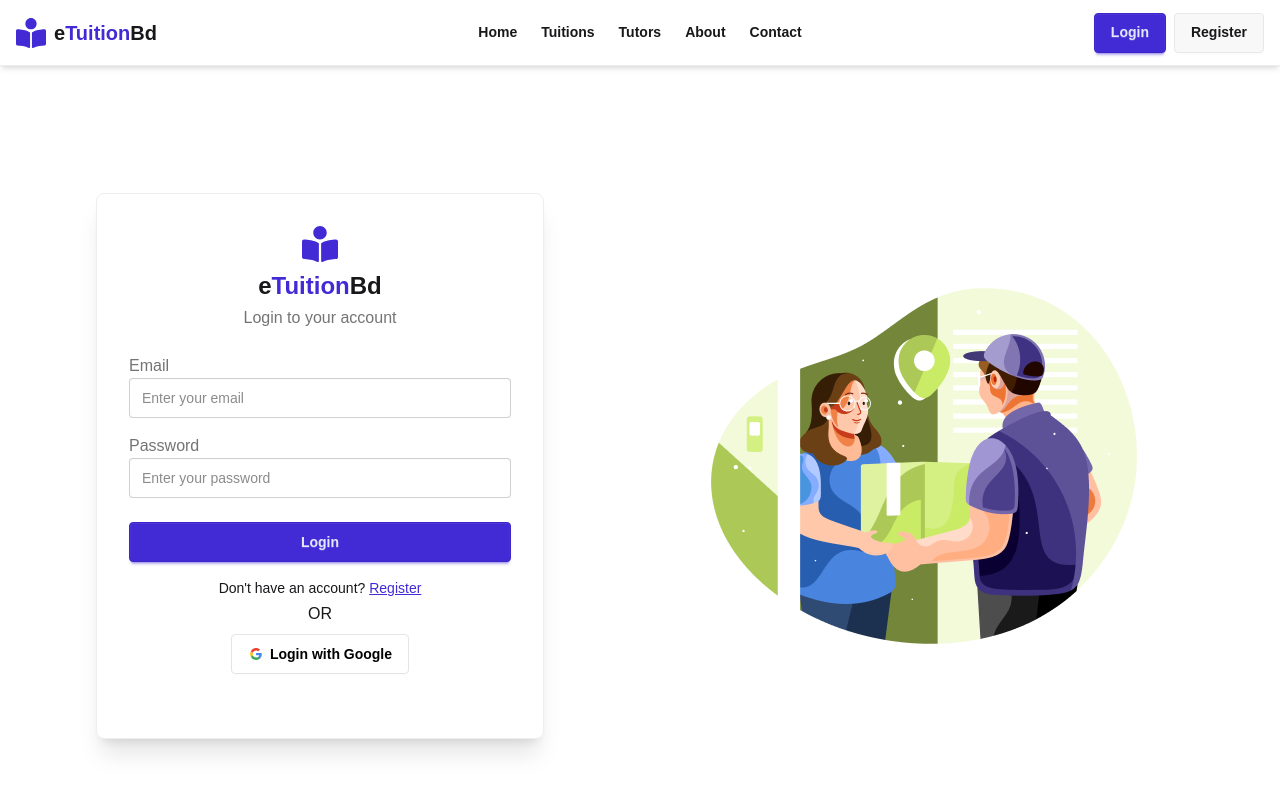
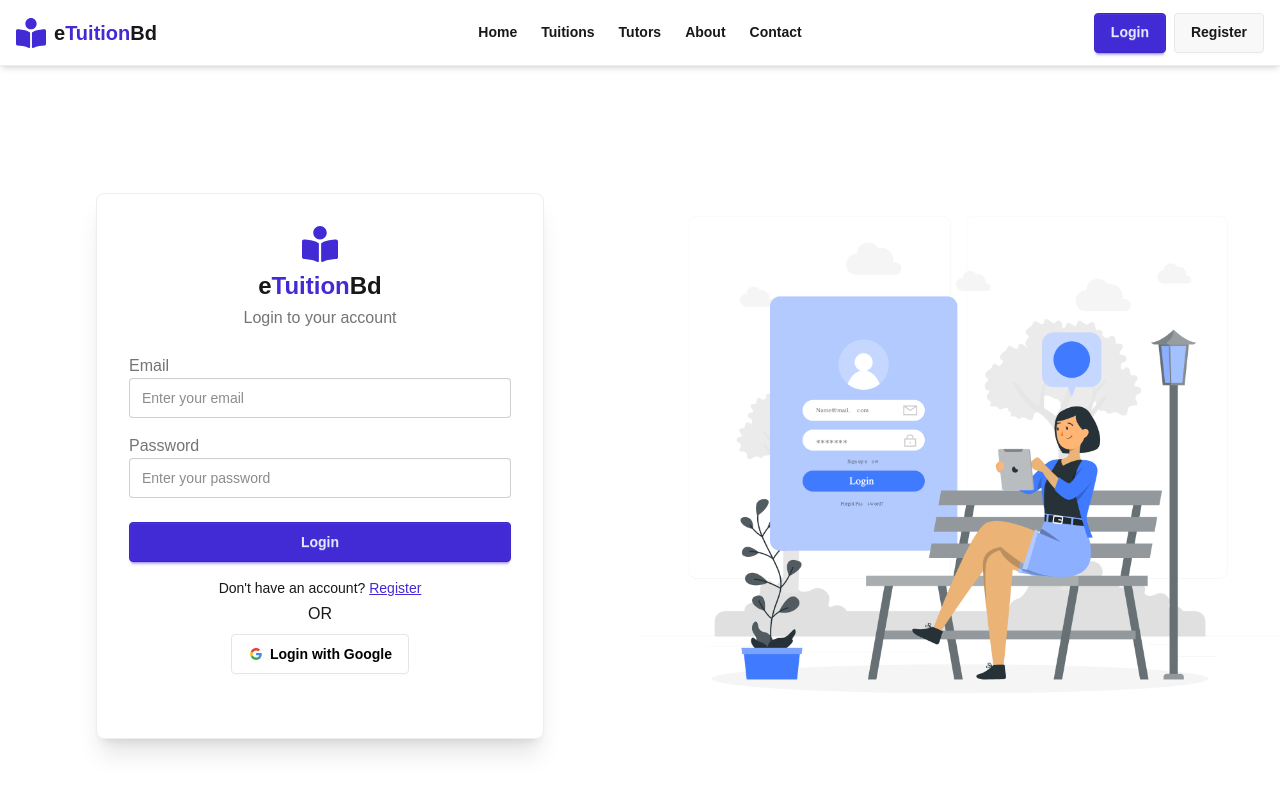
Before and after one commit to galibhub/e-tuitor-client, a React (Vite) app: page /login in a window 1280 px wide. Shown: the top 800 px of the page. Built offline with nearby package versions, Linux system fonts and the light colour scheme; no server answers.

Commit message:
Change the register and login page theme

```diff
--- a/src/layouts/AuthLayout.jsx
+++ b/src/layouts/AuthLayout.jsx
@@ -1,8 +1,9 @@
 import React from 'react';
 import { Outlet } from 'react-router';
-import authImg from '../assets/authImage.png'
+// import authImg from '../assets/authImage.png'
 import Navbar from '../pages/Shared/Navbar/Navbar';
 import Footer from '../pages/Shared/Footer/Footer';
+import registerImg from '../assets/rIMG.png'
 
 const AuthLayout = () => {
     return (
@@ -13,7 +14,7 @@ const AuthLayout = () => {
                     <Outlet></Outlet>
                 </div>
                 <div className='flex-1 hidden lg:block'>
-                    <img src={authImg} alt="" />
+                    <img  src={registerImg} alt="" />
                 </div>
             </div>
              <Footer />
```
Also changed, not shown: src/assets/rIMG.png (added), 7 other files (tests, documents, lock files or other folders).
